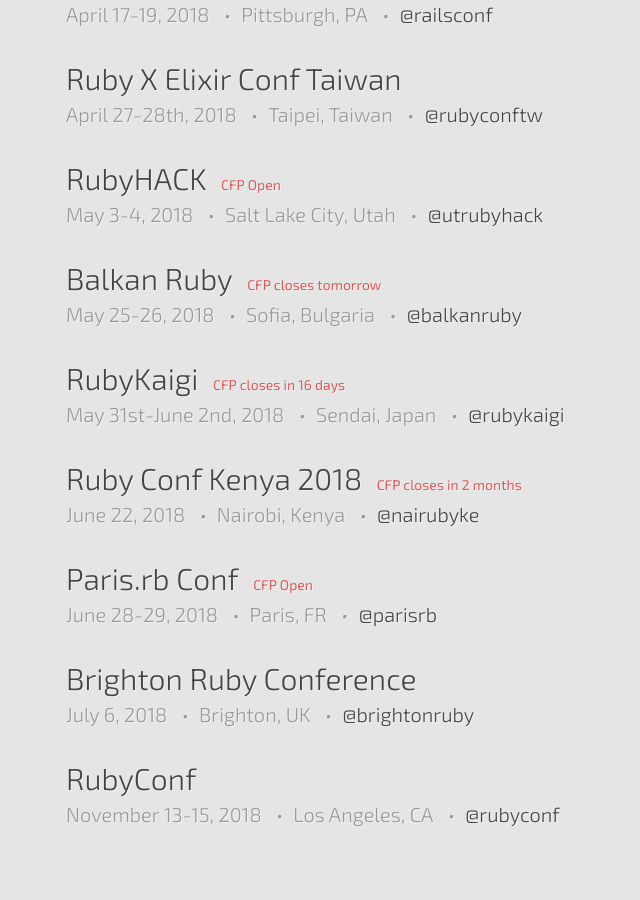
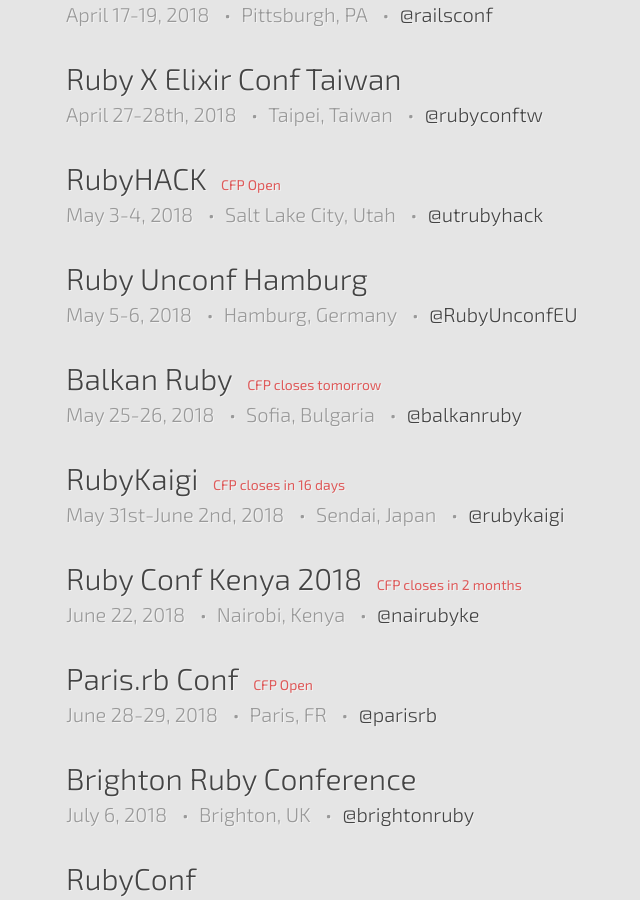
Before and after one commit to ruby-conferences/ruby-conferences.github.io, a Jekyll site: the page built from index.html, in a window 1280 px wide and 900 px high, scrolled down 1402 px. Shown: the whole window, without its empty margins (174-814 px from the left). Built offline with Jekyll 4.4.1, drawn with Linux system fonts in a browser that asks for light colours.

Commit message:
Adding RubyUnconf.eu

```diff
--- a/_data/current.yml
+++ b/_data/current.yml
@@ -85,6 +85,12 @@
   twitter: utrubyhack
   cfp_phrase: CFP Open
 
+- name: Ruby Unconf Hamburg
+  location: Hamburg, Germany
+  dates: "May 5-6, 2018"
+  url: http://rubyunconf.eu
+  twitter: RubyUnconfEU
+
 - name: Balkan Ruby
   location: Sofia, Bulgaria
   dates: "May 25-26, 2018"
```
